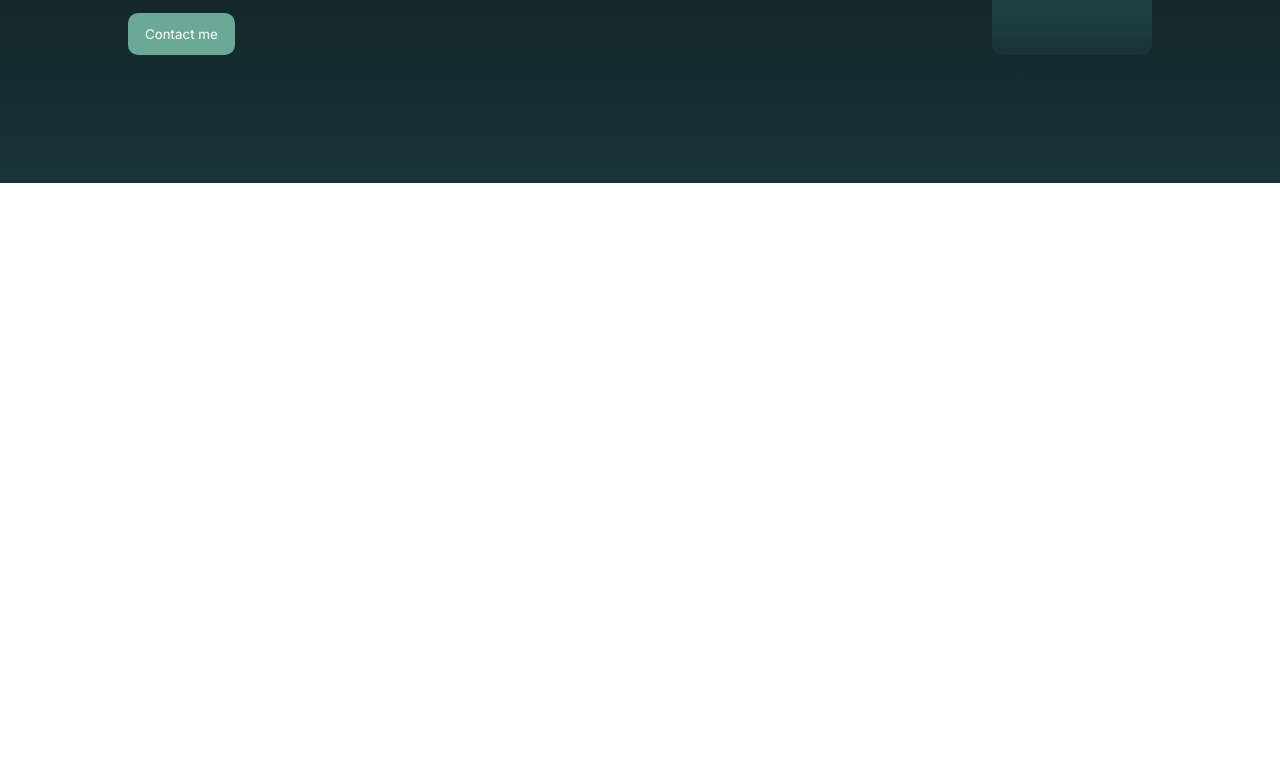
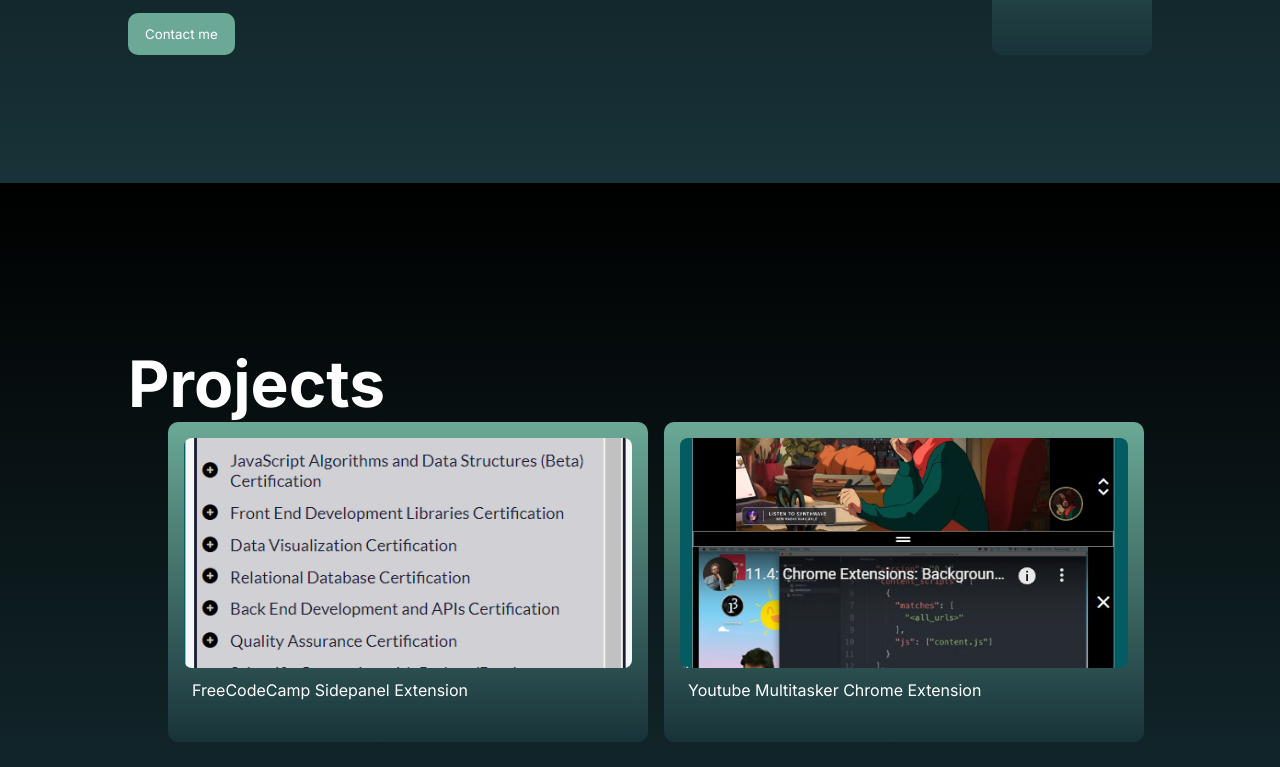
Before and after one commit to Aebel-Shajan/Aebel-Shajan.github.io, a React (Create React App) app: page / in a window 1280 px wide. Shown: the part 617-1384 px from the top of the page. Before the commit the page ends 800 px from the top, so only its background shows below. Built offline with nearby package versions, Linux system fonts and the light colour scheme; the HTML template or start-up script is replaced by a standard one.

Commit message:
feat: Add Projects component with Carousel functionality

```diff
--- a/src/App.jsx
+++ b/src/App.jsx
@@ -1,11 +1,13 @@
 import Hero from "./components/Hero/Hero";
 import Navigation from "./components/Navigation/Navigation";
+import Projects from "./components/Projects/Projects";
 
 function App() {
   return (
     <>
       <Navigation />
       <Hero />
+      <Projects />
     </>
   );
 }
--- /dev/null
+++ b/src/components/Carousel/Carousel.jsx
@@ -0,0 +1,23 @@
+import style from"./Carousel.module.css";
+
+
+const Carousel = ({ childData }) => {
+  const childElements = childData.map((child, index) => {
+    return (
+      <li key={index}>
+
+        <img src={require("../../" + child.image)} alt="" />
+        <p>{child.title}</p>
+      </li>
+    )
+  })
+  return (
+    <div className={style.carouselDiv}>
+      <ul>
+        {childElements}
+      </ul>
+    </div>
+  );
+}
+
+export default Carousel;
--- /dev/null
+++ b/src/components/Carousel/Carousel.module.css
@@ -0,0 +1,37 @@
+.carouselDiv {
+  overflow-x: scroll;
+  overflow-y: hidden;
+}
+.carouselDiv::-webkit-scrollbar {
+  display: none;
+}
+
+ul {
+  width: fit-content;
+  display: flex;
+  flex-direction: row-reverse;
+  gap: 1rem;
+}
+
+li {
+  background: linear-gradient(var(--primary), #183339);
+  border-radius: 10px;
+
+  padding: 1rem;
+  width: 30rem;
+  height: 20rem;
+  list-style: none;
+
+}
+
+li > img {
+  object-fit: cover;
+  border-radius: 8px;
+  width: 100%;
+  height: 80%;
+}
+
+li > p {
+  display: flex;
+  padding: 0.5rem;
+}
--- /dev/null
+++ b/src/components/Projects/Projects.jsx
@@ -0,0 +1,14 @@
+import projectJson from "../../data/projects.json";
+import Carousel from "../Carousel/Carousel";
+import styles from "./Projects.module.css";
+
+const Projects = () => {
+  return (
+    <section className={styles.section} id="projects">
+      <h1 className={styles.title}>Projects</h1>
+      <Carousel childData={projectJson}/>
+    </section>
+   );
+}
+
+export default Projects;
--- /dev/null
+++ b/src/components/Projects/Projects.module.css
@@ -0,0 +1,10 @@
+.section {
+  display: flex;
+  flex-direction: column;
+  justify-content: center;
+
+}
+
+.title {
+  font-size: 4rem;
+}
```
